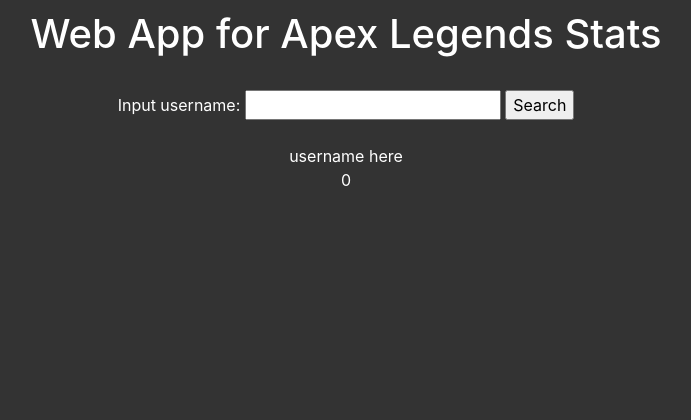
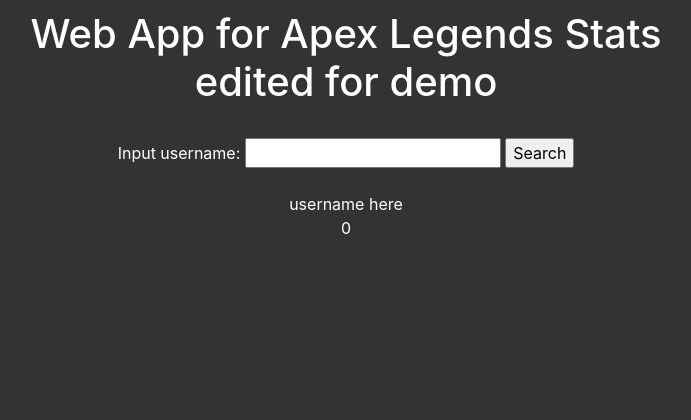
Before and after one commit to vphan6896/apex-stats-2-public, a Flask app: page / in a window 1280 px wide. Shown: the top 420 px of the page, without its empty margins (294-985 px from the left). Run offline with Flask 2, Linux system fonts and the light colour scheme; some libraries are stand-ins or nearby versions.

Commit message:
changed title for demo recording for development stage

```diff
--- a/app/templates/index.html
+++ b/app/templates/index.html
@@ -2,7 +2,7 @@
  <html>
  <head>
 <link rel="stylesheet" href="https://stackpath.bootstrapcdn.com/bootstrap/4.3.1/css/bootstrap.min.css" integrity="sha384-ggOyR0iXCbMQv3Xipma34MD+dH/1fQ784/j6cY/iJTQUOhcWr7x9JvoRxT2MZw1T" crossorigin="anonymous">
-   <title>Apex Legends Stats EDITED FOR DEMO RECORDING 1300</title>
+   <title>Apex Legends Stats</title>
 
 
  <style>
@@ -30,7 +30,7 @@
    <div class="bodycenter">
 
      <form action="search" method="post">
-       <h1>Web App for Apex Legends Stats</h1>
+       <h1>Web App for Apex Legends Stats edited for demo</h1>
        <br>
        Input username: <input type="text" name="username">
        <input type="submit" value="Search">
```
